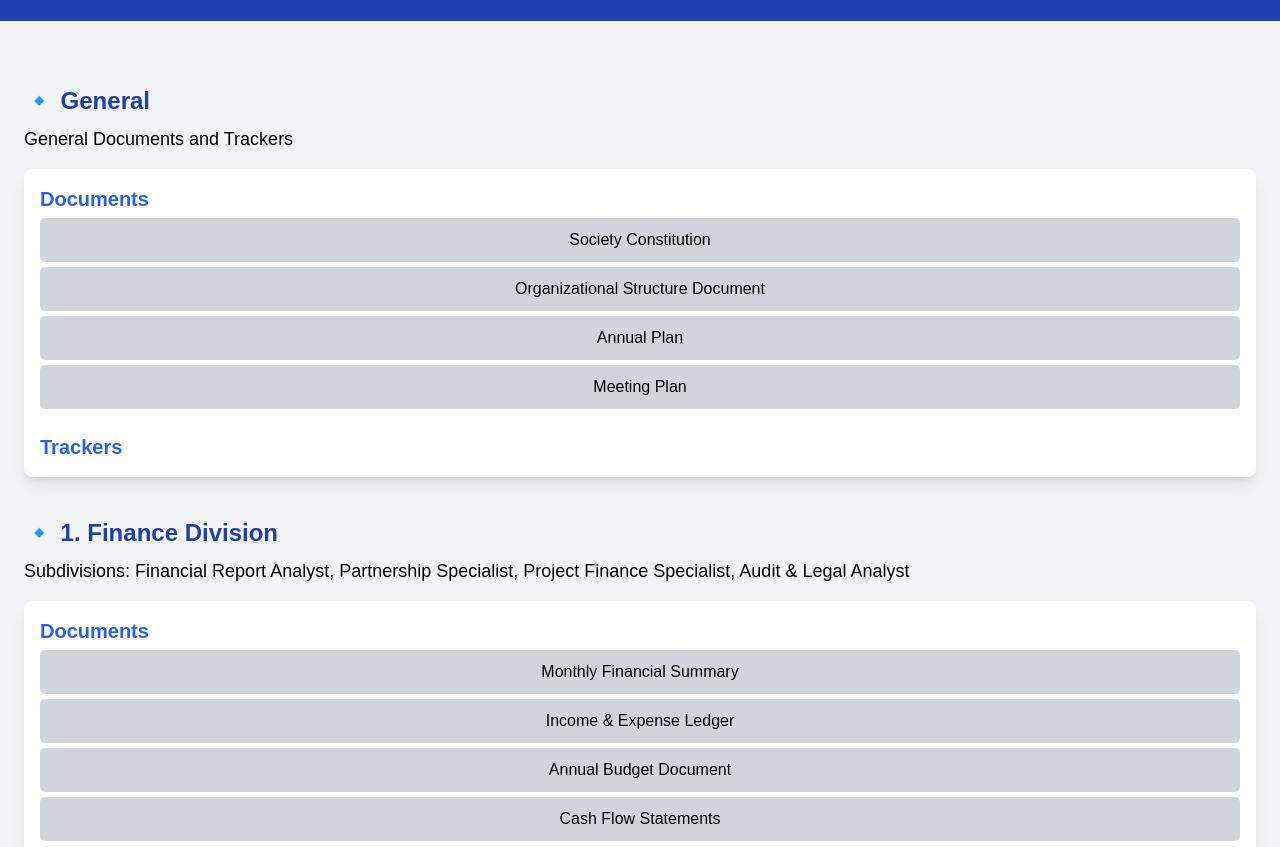
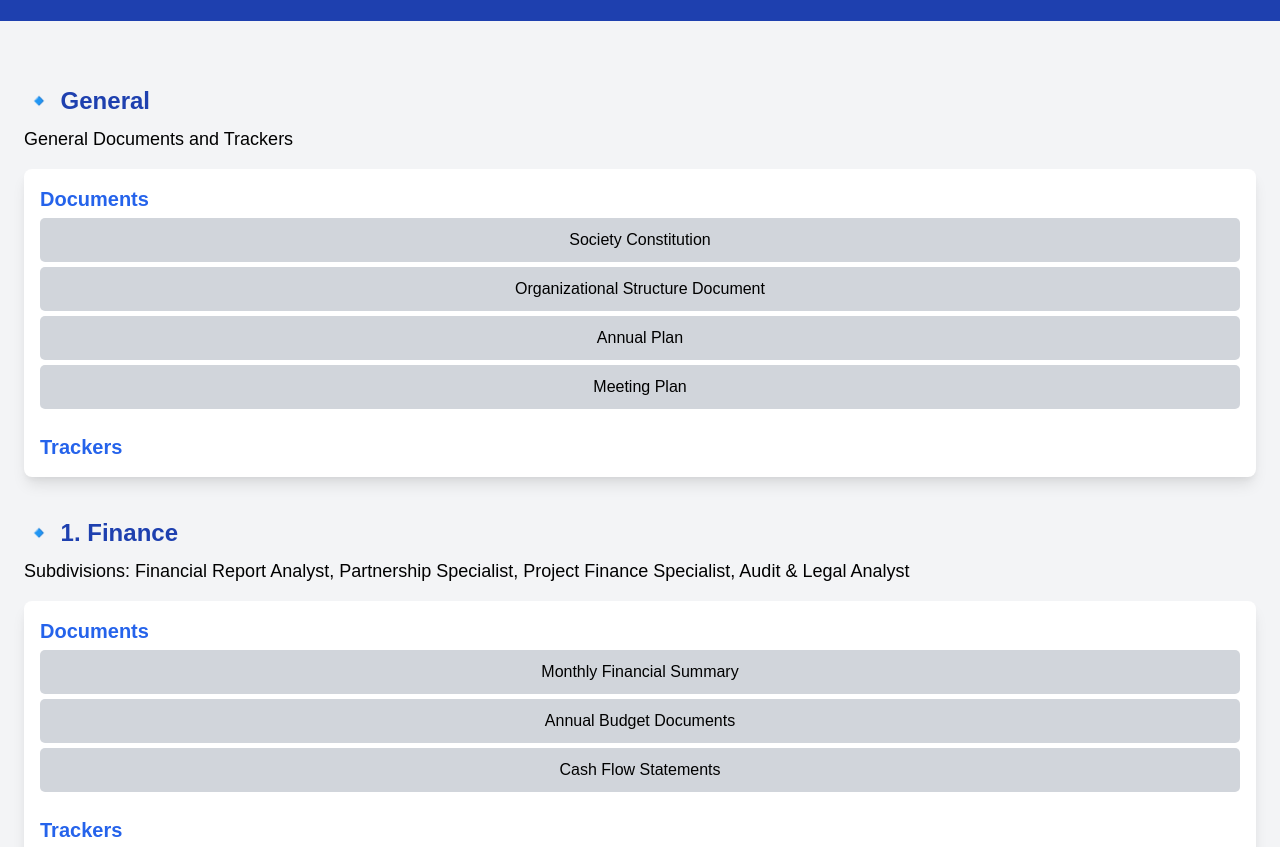
Before and after one commit to testadssruhuna/new-IOS, a plain HTML site: page index.html in a window 1280 px wide. Shown: the part 103-950 px from the top of the page. Drawn offline with nearby package versions, Linux system fonts and the light colour scheme.

Commit message:
Add files via upload

```diff
--- a/index.html
+++ b/index.html
@@ -62,16 +62,15 @@
             </div>
         </section>
 
-        <!-- Finance Division Section -->
+        <!-- Finance Division -->
         <section class="mt-10">
-            <h2 class="text-2xl font-semibold text-blue-800">🔹 1. Finance Division</h2>
+            <h2 class="text-2xl font-semibold text-blue-800">🔹 1. Finance </h2>
             <p class="mt-2 text-lg">Subdivisions: Financial Report Analyst, Partnership Specialist, Project Finance Specialist, Audit & Legal Analyst</p>
             <div class="overflow-x-auto mt-4 bg-white shadow-lg rounded-lg p-4">
                 <h3 class="text-xl font-semibold text-blue-600">Documents</h3>
-                <button class="section-button"><a href="https://example.com/monthly-financial-summary" class="text-black">Monthly Financial Summary</a></button>
-                <button class="section-button"><a href="https://example.com/income-expense-ledger" class="text-black">Income & Expense Ledger</a></button>
-                <button class="section-button"><a href="https://example.com/annual-budget" class="text-black">Annual Budget Document</a></button>
-                <button class="section-button"><a href="https://example.com/cash-flow-statements" class="text-black">Cash Flow Statements</a></button>
+                <button class="section-button"><a href="https://drive.google.com/drive/folders/1CmYC3d4dCfvCNDPQi0Epy_ut3uvL4gzj?usp=sharing" class="text-black">Monthly Financial Summary</a></button>
+                <button class="section-button"><a href="https://drive.google.com/drive/folders/1rQeAzr-EqNCoxp4Cg_TmpB0JO7uU42ko?usp=drive_link" class="text-black">Annual Budget Documents</a></button>
+                <button class="section-button"><a href="https://drive.google.com/drive/folders/1KsZo5kHeuIbI9wQdhR1ktZ9T6Plq2tpL?usp=sharing" class="text-black">Cash Flow Statements</a></button>
 
                 <h3 class="text-xl font-semibold text-blue-600 mt-6">Trackers</h3>
                 <button class="section-button"><a href="https://example.com/financial-transaction-tracker" class="text-black">Financial Transaction Tracker</a></button>
```
